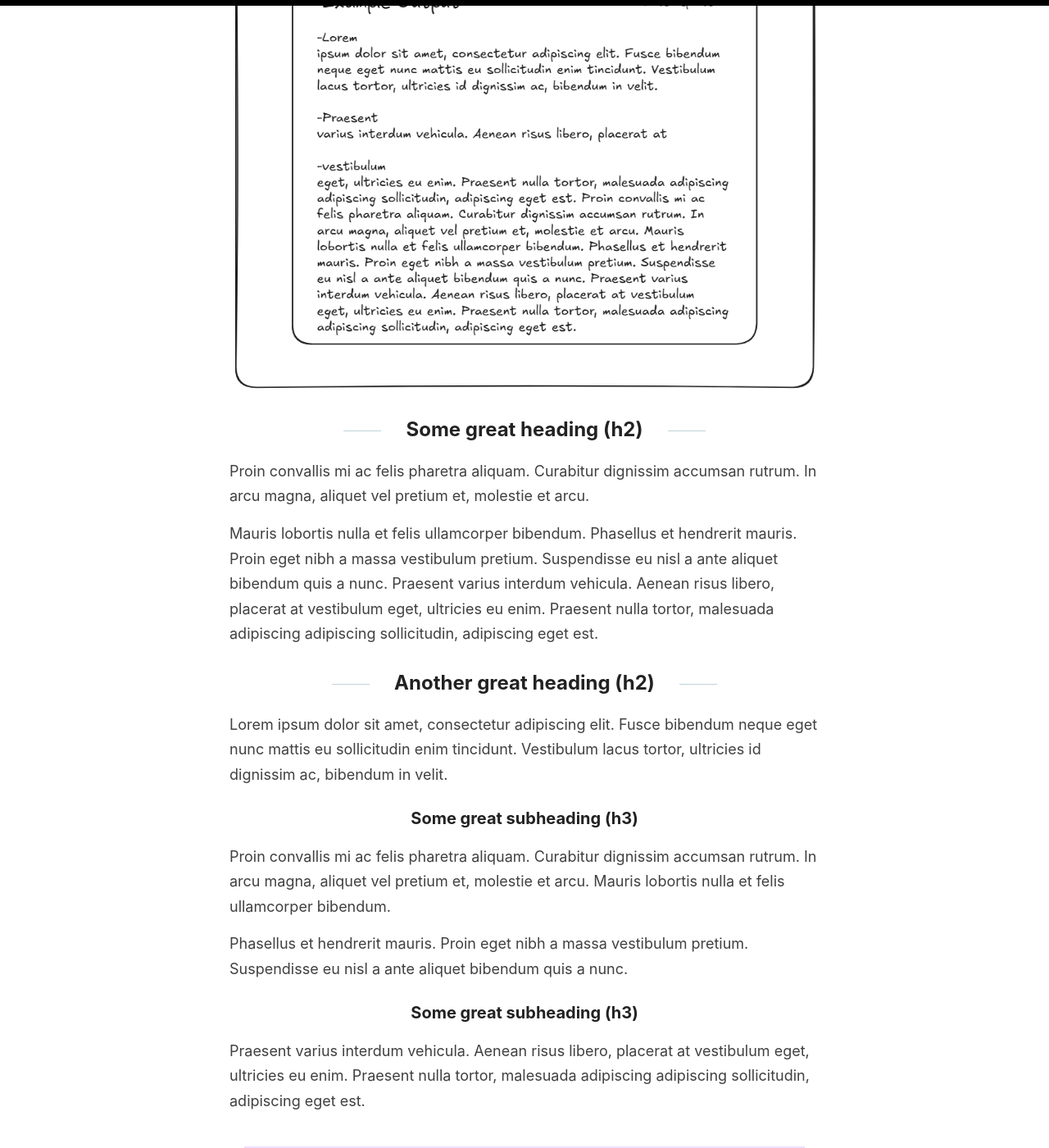
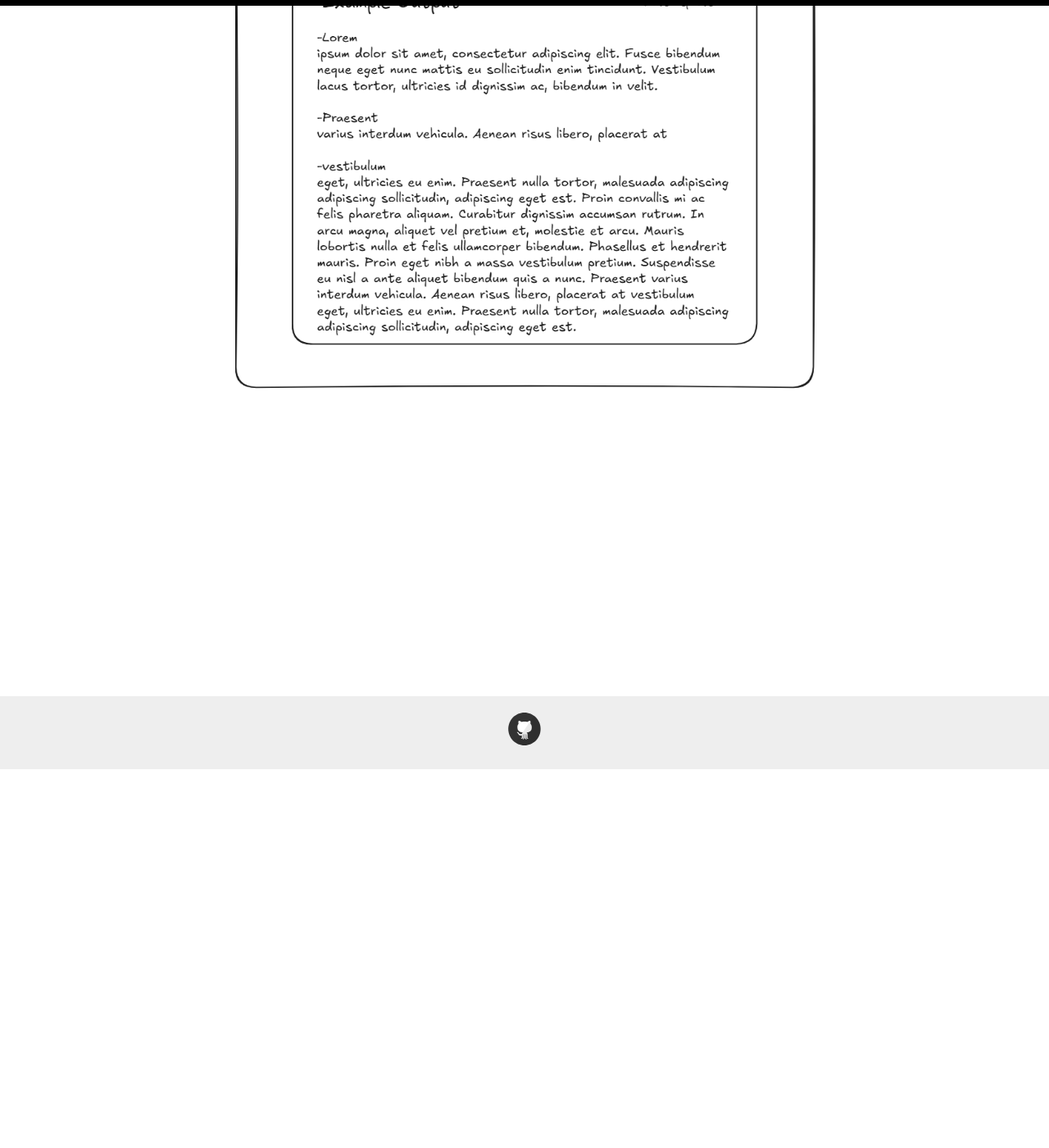
Before and after one commit to UHMCyberAnalytics/UHMCyberAnalytics.github.io, a Jekyll site: the page built from _posts/2025-02-11-GUI- Design.md, in a window 1280 px wide and 1400 px high, scrolled down 462 px. Shown: the whole window at 82% size. Built offline with Jekyll 4.4.1, drawn with Linux system fonts in a browser that asks for light colours; some of the changed text lies outside the part shown.

Commit message:
Update 2025-02-11-GUI- Design.md

````diff
--- a/_posts/2025-02-11-GUI- Design.md
+++ b/_posts/2025-02-11-GUI- Design.md
@@ -4,41 +4,3 @@ title: GUI Design
 ---
 
 ![img](https://github.com/UHMCyberAnalytics/UHMCyberAnalytics.github.io/blob/e50a73c0ac713086e534190893733d45831bd45b/images/GUIdemo.png?raw=true)
-
-## Some great heading (h2)
-
-Proin convallis mi ac felis pharetra aliquam. Curabitur dignissim accumsan rutrum. In arcu magna, aliquet vel pretium et, molestie et arcu.
-
-Mauris lobortis nulla et felis ullamcorper bibendum. Phasellus et hendrerit mauris. Proin eget nibh a massa vestibulum pretium. Suspendisse eu nisl a ante aliquet bibendum quis a nunc. Praesent varius interdum vehicula. Aenean risus libero, placerat at vestibulum eget, ultricies eu enim. Praesent nulla tortor, malesuada adipiscing adipiscing sollicitudin, adipiscing eget est.
-
-## Another great heading (h2)
-
-Lorem ipsum dolor sit amet, consectetur adipiscing elit. Fusce bibendum neque eget nunc mattis eu sollicitudin enim tincidunt. Vestibulum lacus tortor, ultricies id dignissim ac, bibendum in velit.
-
-### Some great subheading (h3)
-
-Proin convallis mi ac felis pharetra aliquam. Curabitur dignissim accumsan rutrum. In arcu magna, aliquet vel pretium et, molestie et arcu. Mauris lobortis nulla et felis ullamcorper bibendum.
-
-Phasellus et hendrerit mauris. Proin eget nibh a massa vestibulum pretium. Suspendisse eu nisl a ante aliquet bibendum quis a nunc.
-
-### Some great subheading (h3)
-
-Praesent varius interdum vehicula. Aenean risus libero, placerat at vestibulum eget, ultricies eu enim. Praesent nulla tortor, malesuada adipiscing adipiscing sollicitudin, adipiscing eget est.
-
-> This quote will change your life. It will reveal the secrets of the universe, and all the wonders of humanity. Don't misuse it.
-
-Lorem ipsum dolor sit amet, consectetur adipiscing elit. Fusce bibendum neque eget nunc mattis eu sollicitudin enim tincidunt.
-
-### Some great subheading (h3)
-
-Vestibulum lacus tortor, ultricies id dignissim ac, bibendum in velit. Proin convallis mi ac felis pharetra aliquam. Curabitur dignissim accumsan rutrum.
-
-```html
-<html>
-  <head>
-  </head>
-  <body>
-    <p>Hello, World!</p>
-  </body>
-</html>
-```
````
